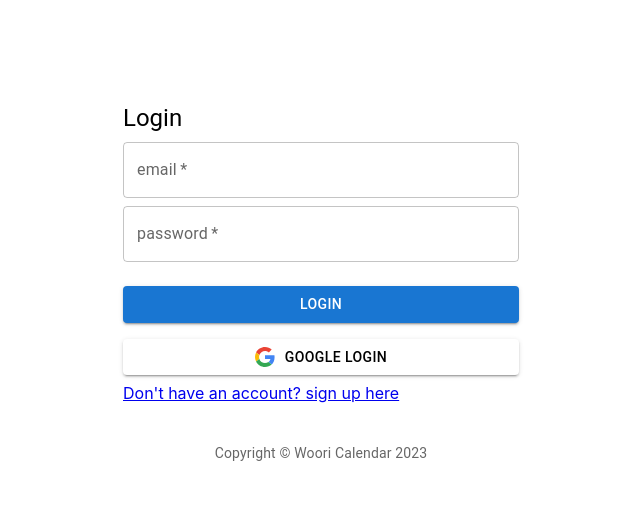
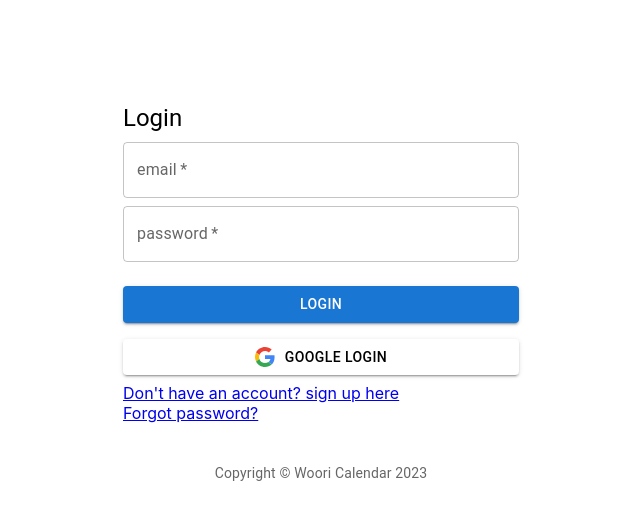
Before and after one commit to WooriCalendar/woori-calendar-app, a React (Create React App) app: page /login in a window 1280 px wide. Shown: the top 520 px of the page, without its empty margins (319-959 px from the left). Built offline with nearby package versions, Linux system fonts and the light colour scheme.

Commit message:
로그인시 localstorage에 email값 저장, 로그아웃 시 localstorage 값 삭제

```diff
--- a/src/components/Login.js
+++ b/src/components/Login.js
@@ -26,6 +26,7 @@ const Login = () => {
         console.log("password", password);
         signin({email: email, password: password}).then((resp) => {
             console.log("login", resp);
+            localStorage.setItem("email", email);
         });
     };
 
@@ -113,10 +114,15 @@ const Login = () => {
 
                     </Grid>
                 </Grid>
-                <Grid container>
+                <Grid container direction="column">
                     <Grid item>
                         <Link to="/Signup" variant="body2">
                             Don't have an account? sign up here
+                        </Link>
+                    </Grid>
+                    <Grid item>
+                        <Link to="/Forgotpassword" variant="body2">
+                            Forgot password?
                         </Link>
                     </Grid>
                 </Grid>
--- a/src/service/ApiService.js
+++ b/src/service/ApiService.js
@@ -71,6 +71,7 @@ export function socialLogin(provider) {
 export function signout() {
     // localStorage.setItem("ACCESS_TOKEN", null);
     localStorage.removeItem("ACCESS_TOKEN");
+    localStorage.removeItem("email");
     window.location.href = "/login";
 }
 
```
